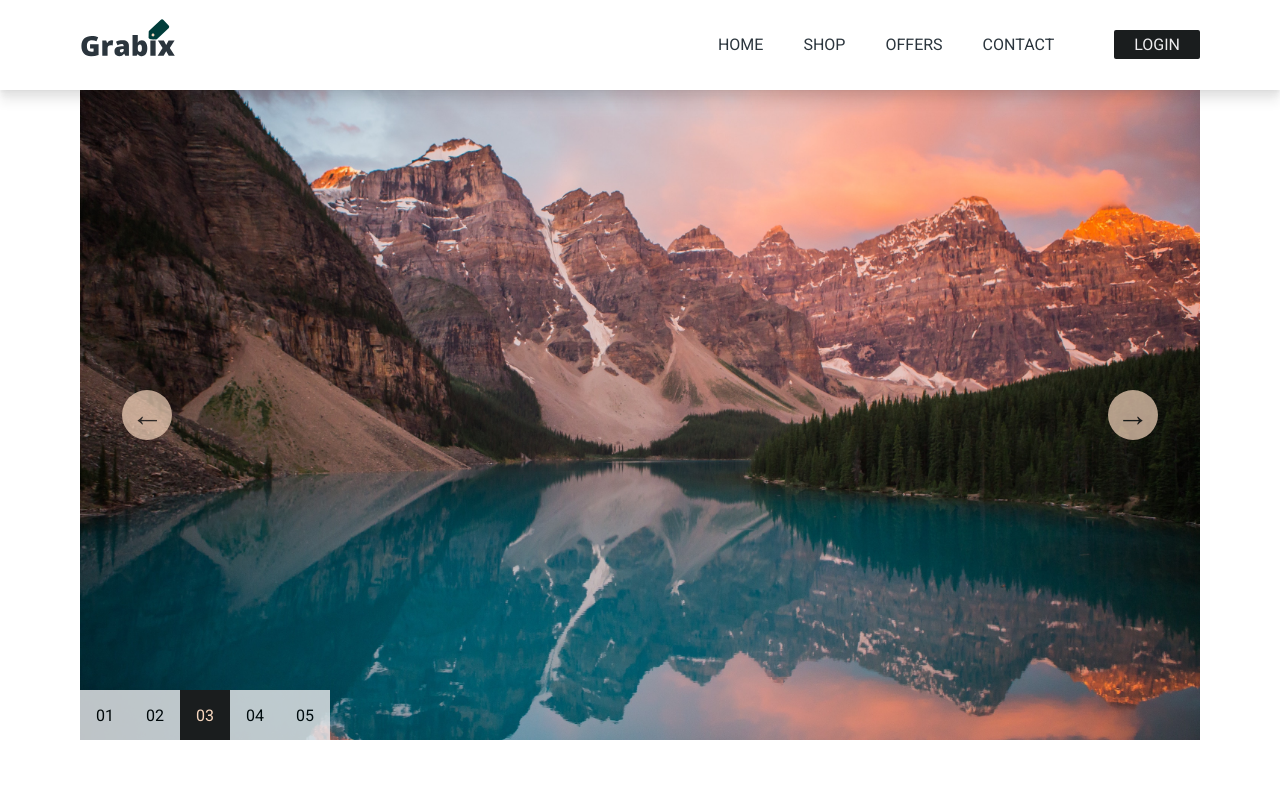
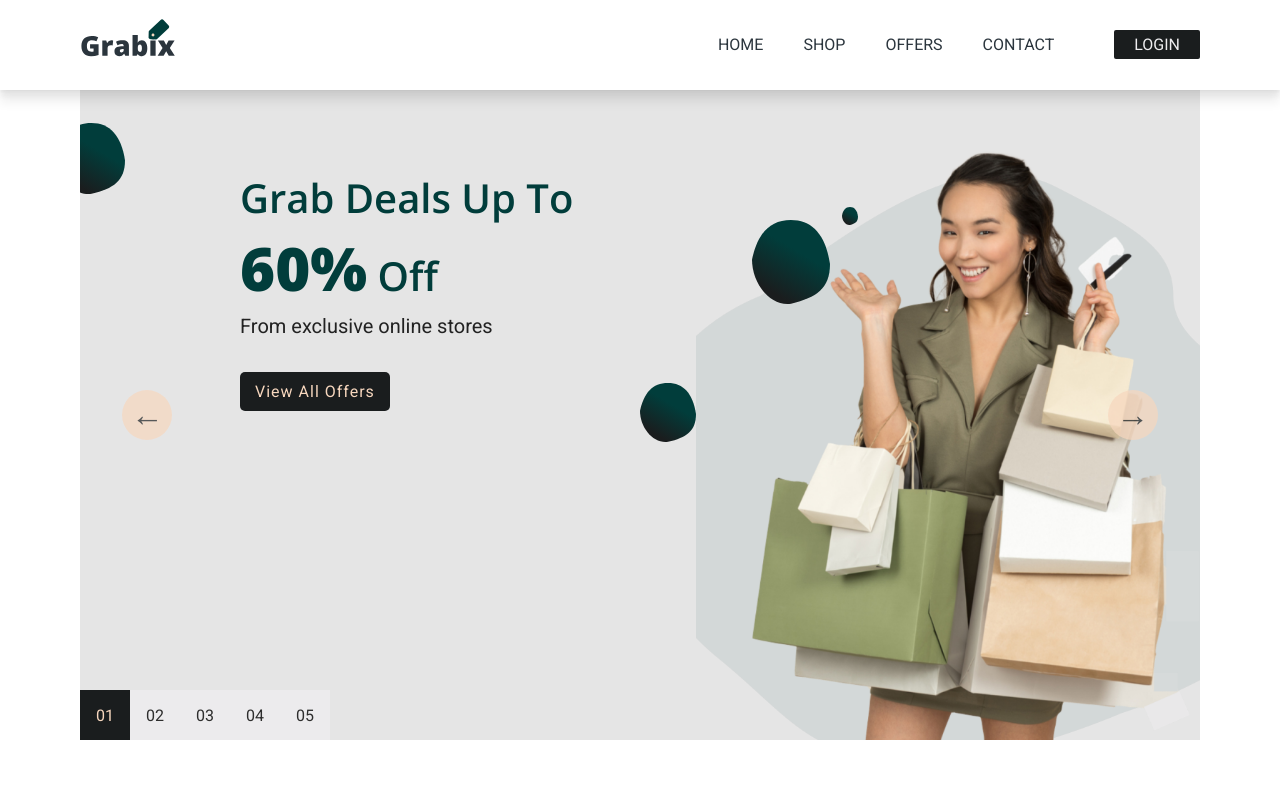
Before and after one commit to gargi91/Grabix, a website: page index.html in a window 1280 px wide. Shown: the top 797 px of the page. Drawn offline with nearby package versions, Linux system fonts and the light colour scheme.

Commit message:
Added elliipses in hero bg

```diff
--- a/index.html
+++ b/index.html
@@ -49,7 +49,11 @@
                         <p class="mb-md">From exclusive online stores</p>
                         <button class="btn btn--dark">View all Offers</button>
                     </div>
-                    <img class="herobg" src="img/HERO.png" alt="Photo 1" />
+                    <img class="herobg" src="img/HERO.png" alt="Hero BG" />
+                    <img src="img/Ellipse.svg" class="ellipse ellipse--1">
+                    <img src="img/Ellipse.svg" class="ellipse ellipse--2">
+                    <img src="img/Ellipse.svg" class="ellipse ellipse--3">
+                    <img src="img/Ellipse.svg" class="ellipse ellipse--4">
                 </div>
                 <div class="slide"><img src="img/img-1.jpg" alt="Photo 1" />
                 </div>
--- a/js/index.js
+++ b/js/index.js
@@ -100,7 +100,7 @@ countBoxContainer.addEventListener("click", function (e) {
   }
 });
 
-setInterval(nextSlide, 2000);
+setInterval(nextSlide, 100000);
 
 // For testimonial slider
 const slider2 = document.querySelector(".slider-2");
--- a/sass/components/_slider.scss
+++ b/sass/components/_slider.scss
@@ -140,6 +140,7 @@
   background-color: #e5e5e5;
   display: flex;
   justify-content: space-between;
+
   .herobg {
     width: 45%;
     justify-self: flex-end;
@@ -160,4 +161,38 @@
       }
     }
   }
+
+  .ellipse {
+    position: absolute;
+
+    &--1 {
+      width: 7%;
+      height: auto;
+
+      top: 20%;
+      left: 60%;
+    }
+
+    &--2 {
+      width: 5%;
+      height: auto;
+      top: 45%;
+      left: 50%;
+    }
+
+    &--3 {
+      width: 6%;
+      height: auto;
+      top: 5%;
+      left: -2%;
+    }
+
+    &--4 {
+      width: 1.5%;
+      height: auto;
+
+      top: 18%;
+      left: 68%;
+    }
+  }
 }
```
Also changed, not shown: css/style.css, 1 other file.
